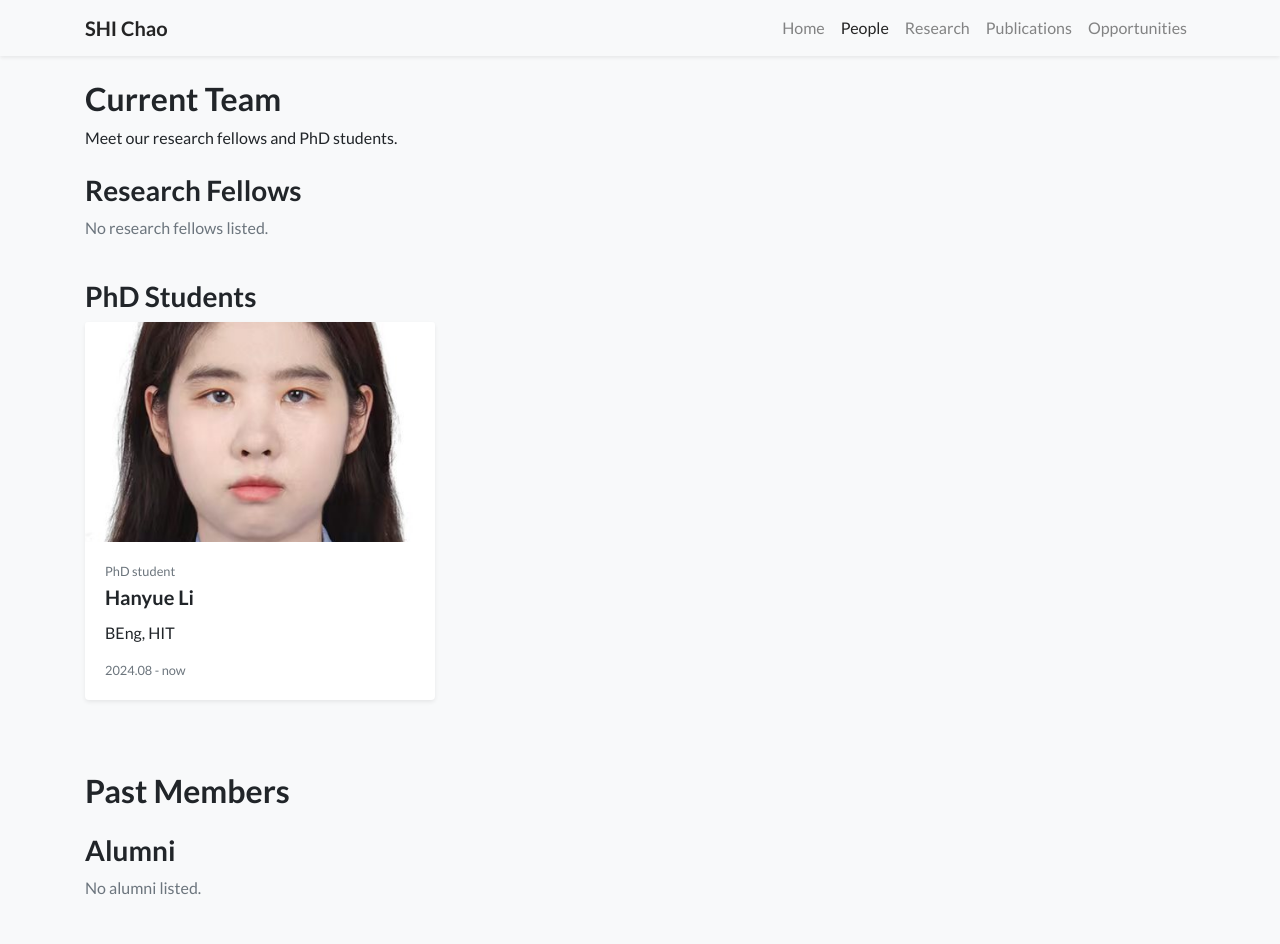
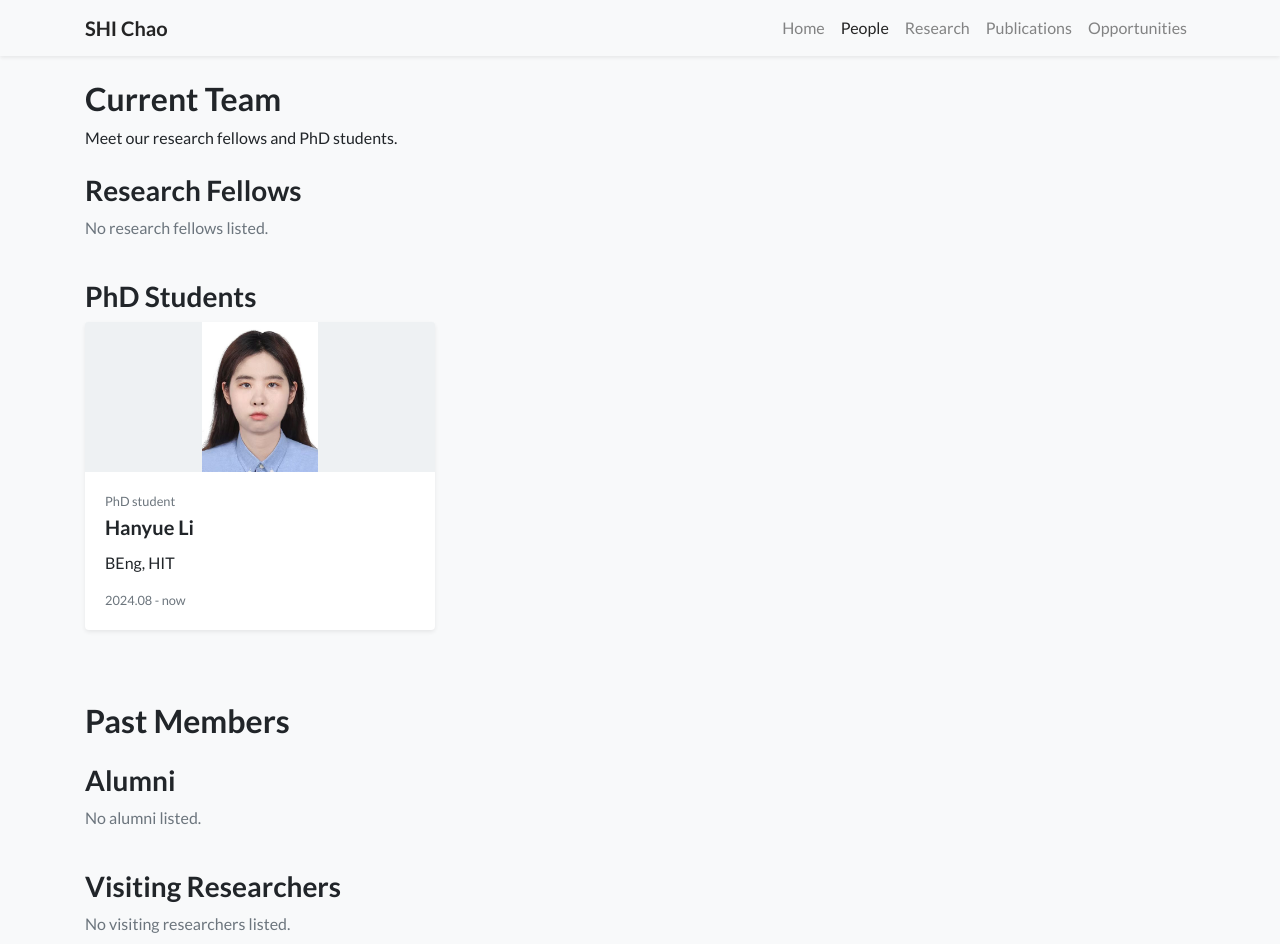
Before and after one commit to ShiChaoGeo/ShiChaoGeo.github.io, a Jekyll site: the page built from People.html, in a window 1280 px wide and 1400 px high. Shown: the top 944 px of the window. Built offline with Jekyll 4.4.1, drawn with Linux system fonts in a browser that asks for light colours; nearby versions of some CDN libraries; a style sheet for code colours, icons or effects is not loaded.

Commit message:
Adjust image display settings and update includes

```diff
--- a/People.html
+++ b/People.html
@@ -7,8 +7,8 @@ navbar_title: People
 <style>
     .people-card-image {
         width: 100%;
-        height: 220px;
-        object-fit: cover;
+        height: 150px;
+        object-fit: contain;
         background-color: #eef1f3;
     }
 
@@ -64,7 +64,7 @@ navbar_title: People
         {% if item.status == "alumni" or item.status == "former" %}
             {% unless item.title contains "Visiting" %}
                 {% assign alumni_found = true %}
-                {% include widgets/person_card.html person=item %}
+                {% include widgets/person_card.html person=item hide_image=true %}
             {% endunless %}
         {% endif %}
     {% endfor %}
@@ -79,7 +79,7 @@ navbar_title: People
     {% for item in all_people %}
         {% if item.title contains "Visiting" %}
             {% assign visitors_found = true %}
-            {% include widgets/person_card.html person=item %}
+            {% include widgets/person_card.html person=item hide_image=true %}
         {% endif %}
     {% endfor %}
     {% unless visitors_found %}
```
